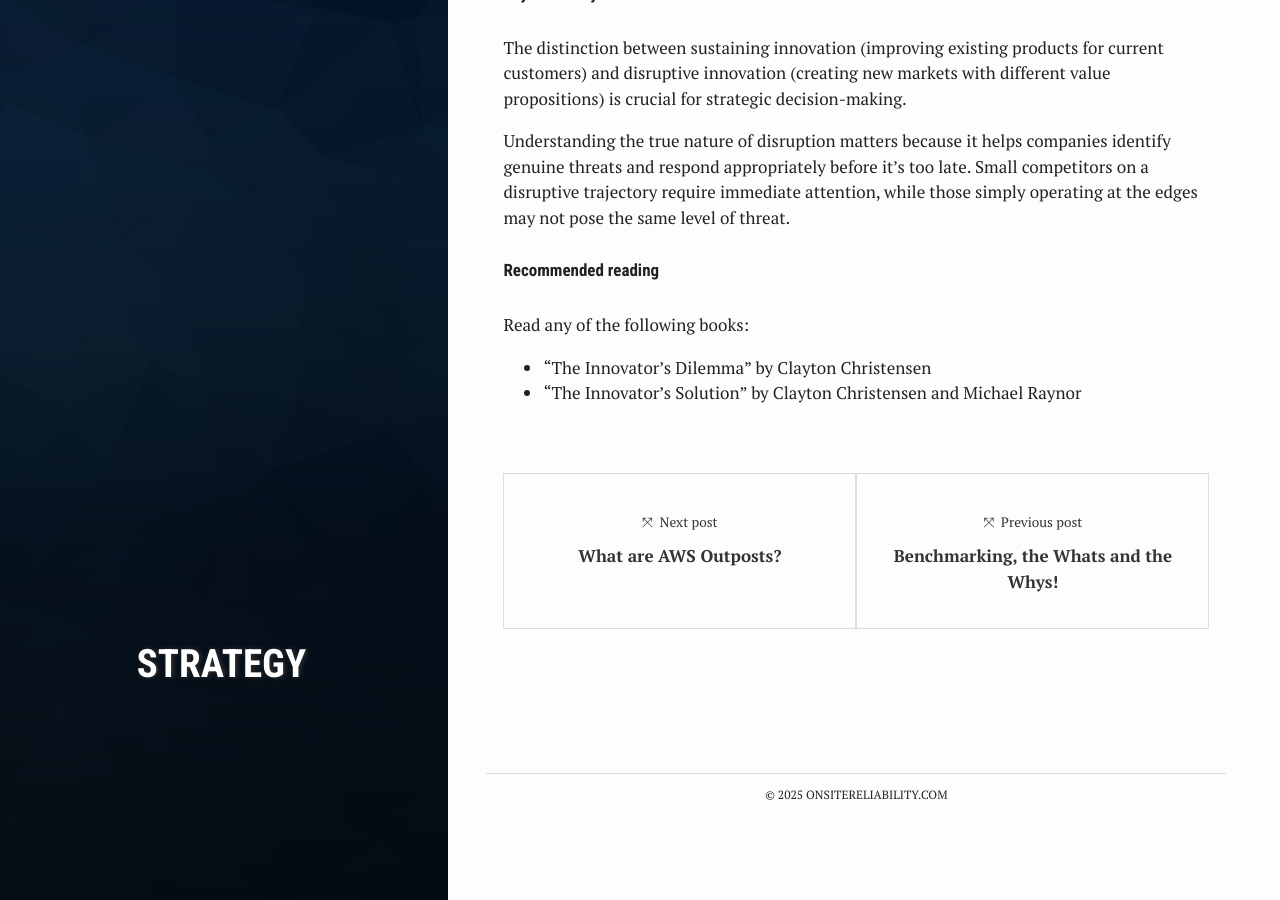
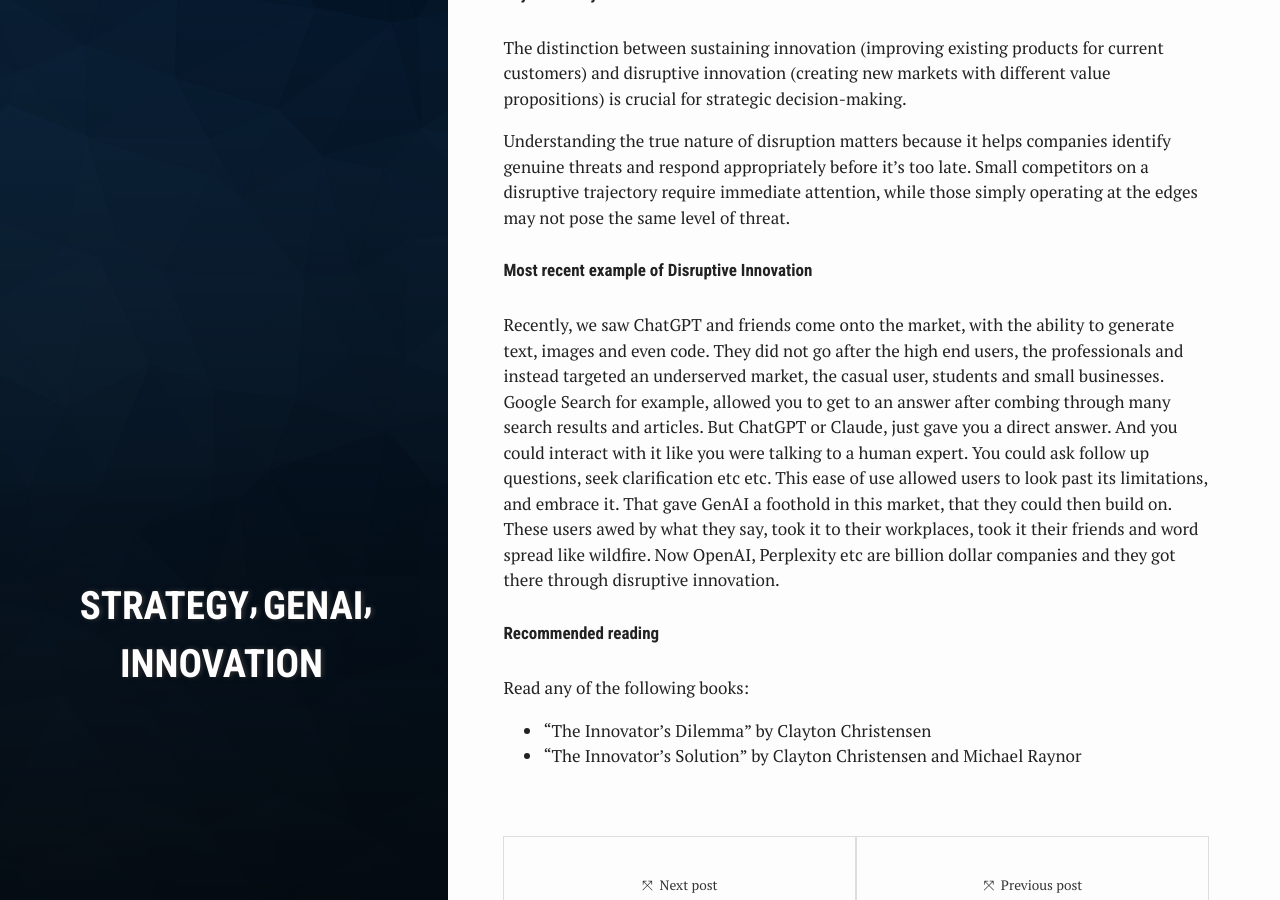
Before and after one commit to qapage/qapage.github.io, a Jekyll site: the page built from _posts/2019-04-01-Disruptive-Innovation.md, in a window 1280 px wide and 900 px high, scrolled down 1494 px. Built offline with Jekyll 4.4.1, drawn with Linux system fonts in a browser that asks for light colours.

Commit message:
Added recent example of Disruptive Innovation

```diff
--- a/_posts/2019-04-01-Disruptive-Innovation.md
+++ b/_posts/2019-04-01-Disruptive-Innovation.md
@@ -2,7 +2,7 @@
 layout: post
 title: Disruptive Innovation
 categories: [Strategy]
-tags: [strategy]
+tags: [strategy, genAI, innovation]
 ---
 
 Disruption is a process by which smaller companies with less resources successfully challenge established businesses. The term was coined by Clayton Christensen in his 1997 book "The Innovator's Dilemma".
@@ -35,6 +35,9 @@
 
 Understanding the true nature of disruption matters because it helps companies identify genuine threats and respond appropriately before it's too late. Small competitors on a disruptive trajectory require immediate attention, while those simply operating at the edges may not pose the same level of threat.
 
+##### Most recent example of Disruptive Innovation
+Recently, we saw ChatGPT and friends come onto the market, with the ability to generate text, images and even code. They did not go after the high end users, the professionals and instead targeted an underserved market, the casual user, students and small businesses. Google Search for example, allowed you to get to an answer after combing through many search results and articles. But ChatGPT or Claude, just gave you a direct answer. And you could interact with it like you were talking to a human expert. You could ask follow up questions, seek clarification etc etc. This ease of use allowed users to look past its limitations, and embrace it. That gave GenAI a foothold in this market, that they could then build on. These users awed by what they say, took it to their workplaces, took it their friends and word spread like wildfire. Now OpenAI, Perplexity etc are billion dollar companies and they got there through disruptive innovation.
+
 ##### Recommended reading
 Read any of the following books:
 * "The Innovator's Dilemma" by Clayton Christensen
```
